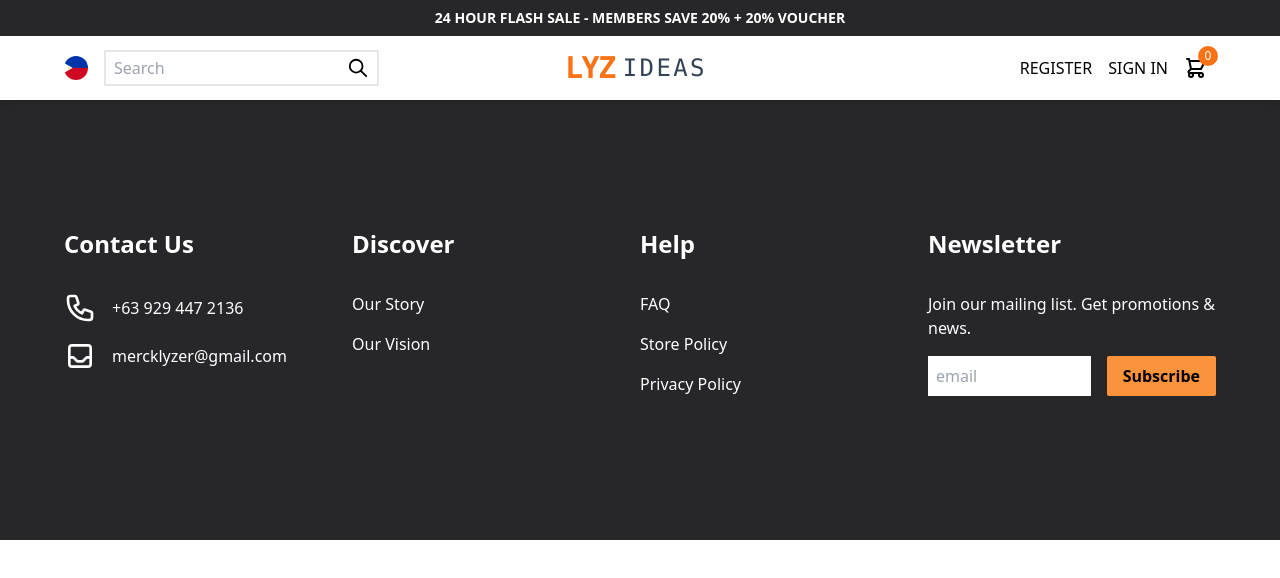
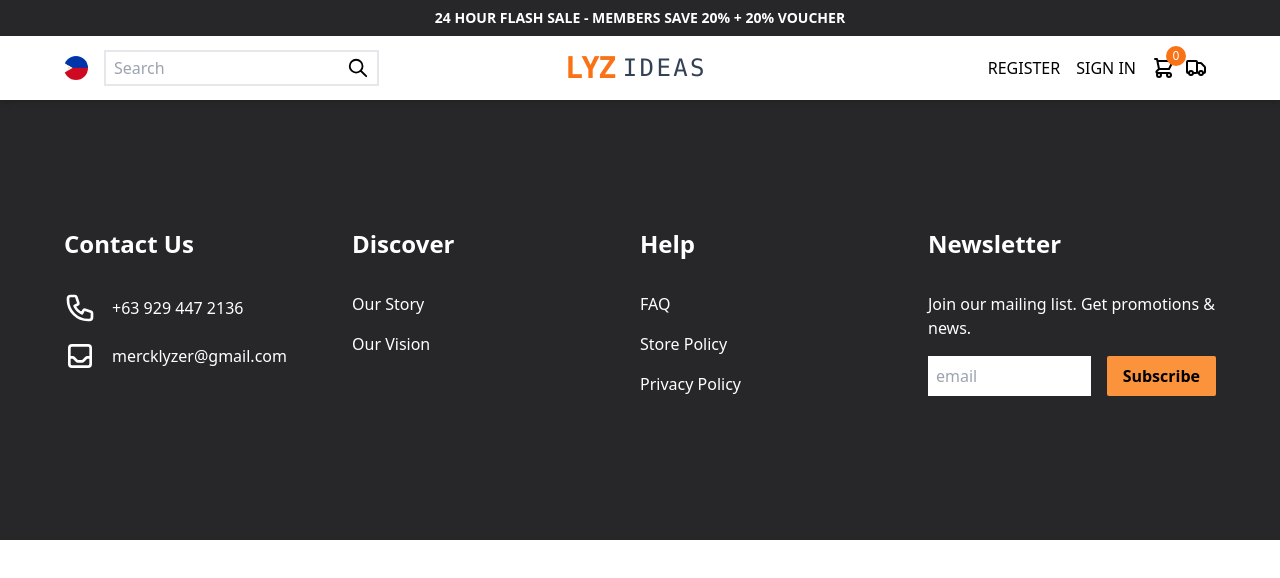
Before and after one commit to mercklyzer/shop-client, a React (Create React App) app: page / in a window 1280 px wide. Shown: the top 578 px of the page. Built offline with nearby package versions, Linux system fonts and the light colour scheme.

Commit message:
Add orders page icon in navbar

```diff
--- a/src/components/Navbar.js
+++ b/src/components/Navbar.js
@@ -78,6 +78,11 @@ const Navbar = props => {
                         </div>
                     </div>
                 </div>
+                <div className="relative ml-2">
+                    <div className="relative cursor-pointer" onClick={() => navigate('/shop-client/cart')}>
+                        <svg class="w-6 h-6" fill="none" stroke="currentColor" viewBox="0 0 24 24" xmlns="http://www.w3.org/2000/svg"><path d="M9 17a2 2 0 11-4 0 2 2 0 014 0zM19 17a2 2 0 11-4 0 2 2 0 014 0z"></path><path strokeLinecap="round" strokeLinejoin="round" strokeWidth="2" d="M13 16V6a1 1 0 00-1-1H4a1 1 0 00-1 1v10a1 1 0 001 1h1m8-1a1 1 0 01-1 1H9m4-1V8a1 1 0 011-1h2.586a1 1 0 01.707.293l3.414 3.414a1 1 0 01.293.707V16a1 1 0 01-1 1h-1m-6-1a1 1 0 001 1h1M5 17a2 2 0 104 0m-4 0a2 2 0 114 0m6 0a2 2 0 104 0m-4 0a2 2 0 114 0"></path></svg>
+                    </div>
+                </div>
             </div>
         </nav>
     )
```
